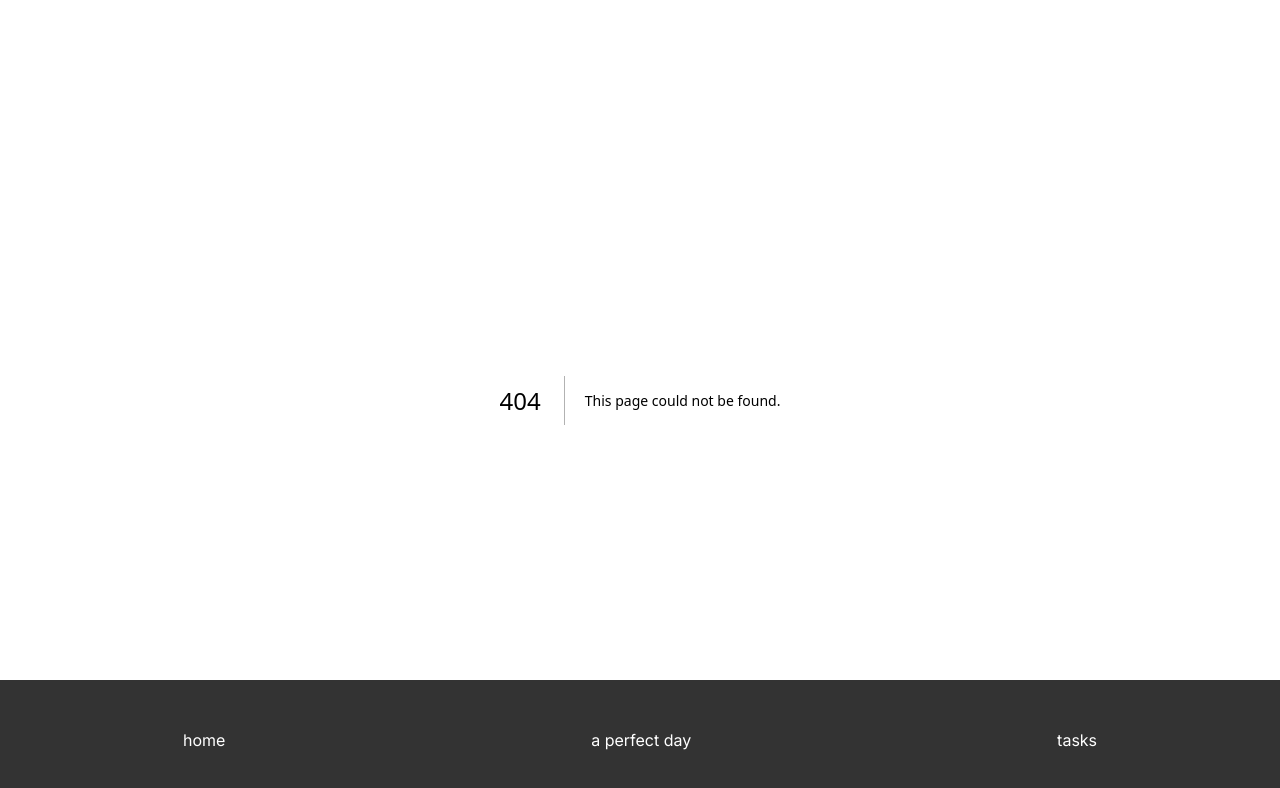
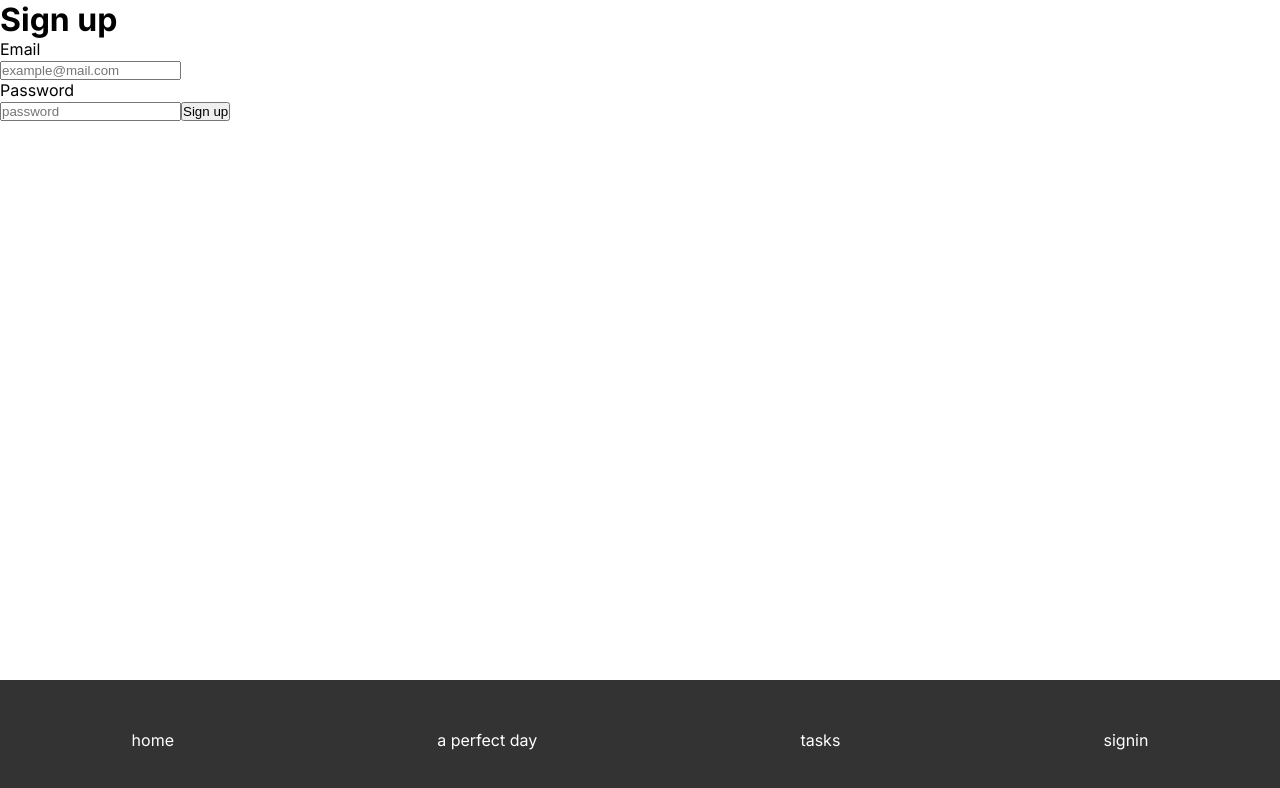
Before and after one commit to JoanVigne/a-perfect-day, a Next.js app: page /signup in a window 1280 px wide. Before the commit this address had no page. Shown: the top 788 px of the page. Built offline with nearby package versions, Linux system fonts and the light colour scheme; no server answers.

Commit message:
supp context, localStorage instead.

```diff
--- a/src/app/layout.tsx
+++ b/src/app/layout.tsx
@@ -2,7 +2,6 @@ import type { Metadata } from "next";
 import { Inter } from "next/font/google";
 import "./globals.css";
 import Footer from "../components/Footer";
-import { TasksProvider } from "@/context/tasksContext";
 
 const inter = Inter({ subsets: ["latin"] });
 
@@ -19,10 +18,8 @@ export default function RootLayout({
   return (
     <html lang="en">
       <body className={inter.className}>
-        <TasksProvider>
-          {children}
-          <Footer />
-        </TasksProvider>
+        {children}
+        <Footer />
         <Footer />
       </body>
     </html>
--- /dev/null
+++ b/src/app/signup/page.tsx
@@ -0,0 +1,58 @@
+"use client";
+import React, { useState } from "react";
+import signUp from "@/firebase/auth/signup";
+import { useRouter } from "next/navigation";
+
+function Page() {
+  const [email, setEmail] = useState<string>("");
+  const [password, setPassword] = useState<string>("");
+  const router = useRouter();
+
+  const handleForm = async (event: React.FormEvent) => {
+    event.preventDefault();
+
+    const { result, error } = await signUp(email, password);
+
+    if (error) {
+      return console.log(error);
+    }
+
+    // else successful
+    console.log(result);
+    return router.push("/");
+  };
+  return (
+    <div className="wrapper">
+      <div className="form-wrapper">
+        <h1 className="mt-60 mb-30">Sign up</h1>
+        <form onSubmit={handleForm} className="form">
+          <label htmlFor="email">
+            <p>Email</p>
+            <input
+              onChange={(e) => setEmail(e.target.value)}
+              required
+              type="email"
+              name="email"
+              id="email"
+              placeholder="example@mail.com"
+            />
+          </label>
+          <label htmlFor="password">
+            <p>Password</p>
+            <input
+              onChange={(e) => setPassword(e.target.value)}
+              required
+              type="password"
+              name="password"
+              id="password"
+              placeholder="password"
+            />
+          </label>
+          <button type="submit">Sign up</button>
+        </form>
+      </div>
+    </div>
+  );
+}
+
+export default Page;
--- a/src/components/Footer.tsx
+++ b/src/components/Footer.tsx
@@ -16,6 +16,9 @@ const Footer = () => {
           <li>
             <Link href="/tasks">tasks </Link>
           </li>
+          <li>
+            <Link href="signin">signin </Link>
+          </li>
         </ul>
       </nav>
     </footer>
--- a/src/components/footer.css
+++ b/src/components/footer.css
@@ -11,6 +11,8 @@ footer ul {
   justify-content: space-around;
   padding: 0;
   margin: 0;
+  /*   POUR LINSTANT */
+  flex-wrap: wrap;
 }
 
 footer ul li {
--- a/src/context/tasksContext.tsx
+++ /dev/null
@@ -1,17 +0,0 @@
-"use client";
-
-import React, { createContext, useContext, useState } from "react";
-
-const TasksContext = createContext();
-
-export const TasksProvider = ({ children }) => {
-  const [listTasks, setListTasks] = useState();
-
-  return (
-    <TasksContext.Provider value={{ listTasks, setListTasks }}>
-      {children}
-    </TasksContext.Provider>
-  );
-};
-
-export const useTasks = () => useContext(TasksContext);
--- a/src/firebase/config.tsx
+++ b/src/firebase/config.tsx
@@ -1,6 +1,6 @@
-// Import the functions you need from the SDKs you need
 import { getApps, initializeApp } from "firebase/app";
 import { getAnalytics } from "firebase/analytics";
+import { collection, getDocs, getFirestore } from "firebase/firestore";
 // TODO: Add SDKs for Firebase products that you want to use
 // https://firebase.google.com/docs/web/setup#available-libraries
 
@@ -27,3 +27,43 @@ if (!firebase_app) {
 const app = initializeApp(firebaseConfig);
 export default firebase_app;
 const analytics = getAnalytics(app);
+
+// fetch données
+const db = getFirestore();
+
+async function fetchDataDB(collectionName: string) {
+  const colRef = collection(db, collectionName);
+  try {
+    const snapshot = await getDocs(colRef);
+    const data = snapshot.docs.map((doc) => {
+      return { ...doc.data(), id: doc.id };
+    });
+    console.log("Fetched", collectionName);
+    console.log("data: ", data);
+    return data;
+  } catch (error) {
+    console.error("Error fetching data from firestore:", error);
+  }
+}
+
+async function fetchDataFromDBToLocalStorage(collectionName: string) {
+  // verification session storage
+  const dansLeLocalStorage = localStorage.getItem(collectionName);
+  if (dansLeLocalStorage) {
+    return JSON.parse(dansLeLocalStorage);
+  }
+  const colRef = collection(db, collectionName);
+  try {
+    const snapshot = await getDocs(colRef);
+    const data = snapshot.docs.map((doc) => {
+      return { ...doc.data(), id: doc.id };
+    });
+    localStorage.setItem(collectionName, JSON.stringify(data));
+    console.log("Fetched :", collectionName);
+    return data;
+  } catch (error) {
+    console.error("Error fetching data from Firestore:", error);
+  }
+}
+
+export { fetchDataFromDBToLocalStorage, fetchDataDB };
```
Also changed, not shown: src/app/page.tsx (+22 -17 lines).
